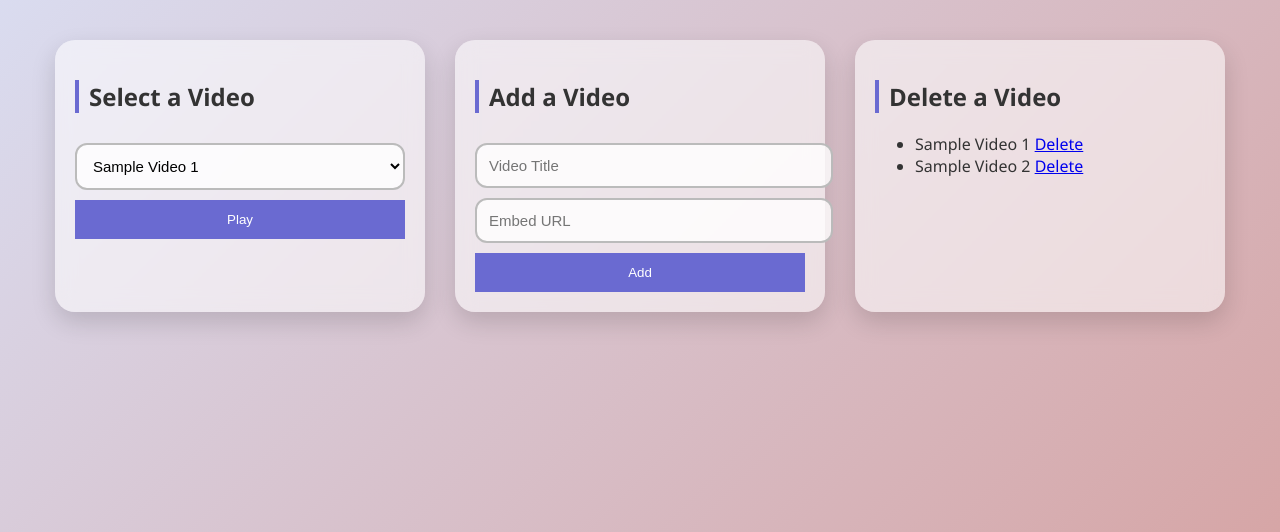
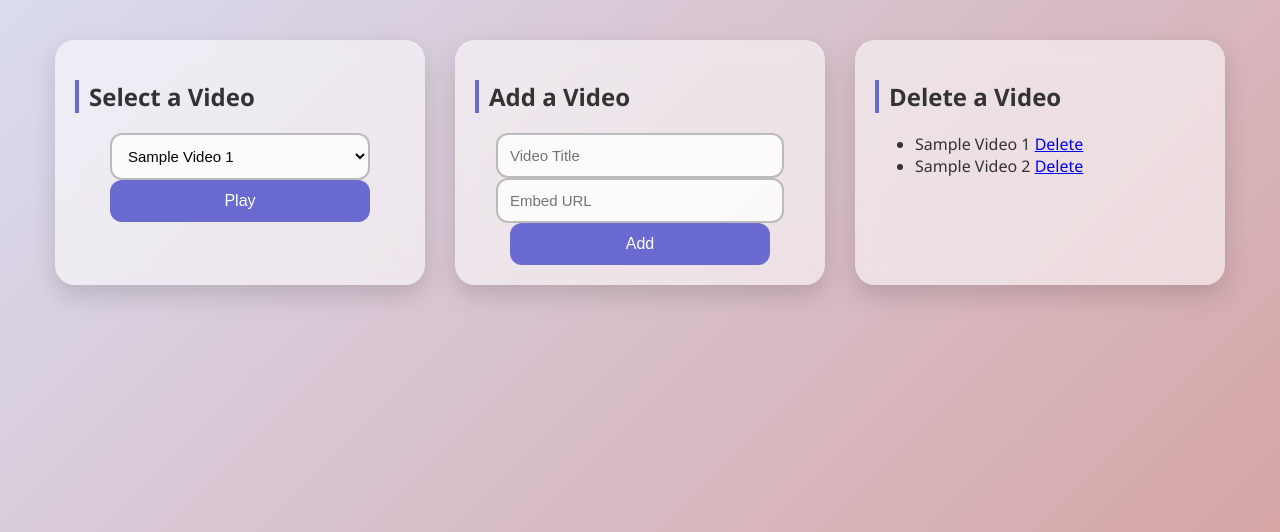
Before and after one commit to karsandor2022/Python_VideoPlayer, a Flask app: page / in a window 1280 px wide. Shown: the part 211-743 px from the top of the page. Run offline with Flask 3, Linux system fonts and the light colour scheme; data comes from the database, SQL or seed files in the repository.

Commit message:
Improve card input and button styling
Added max-width and centering for inputs, selects, and buttons inside .card elements. Enhanced button appearance with border-radius, increased font size, and pointer cursor for better usability.

```diff
--- a/PythonVideo/app/static/styles.css
+++ b/PythonVideo/app/static/styles.css
@@ -75,6 +75,16 @@ input, select {
     font-size: 15px;
 }
 
+/* Limit textbox width inside cards */
+.card input,
+.card select,
+.card button {
+    max-width: 260px;
+    width: 100%;
+    margin: 0 auto;
+    display: block;
+}
+
 button {
     margin-top: 10px;
     width: 100%;
@@ -82,4 +92,7 @@ button {
     background: #6a6ad1;
     color: white;
     border: none;
-    bord
+    border-radius: 12px;
+    font-size: 16px;
+    cursor: pointer;
+}
```
